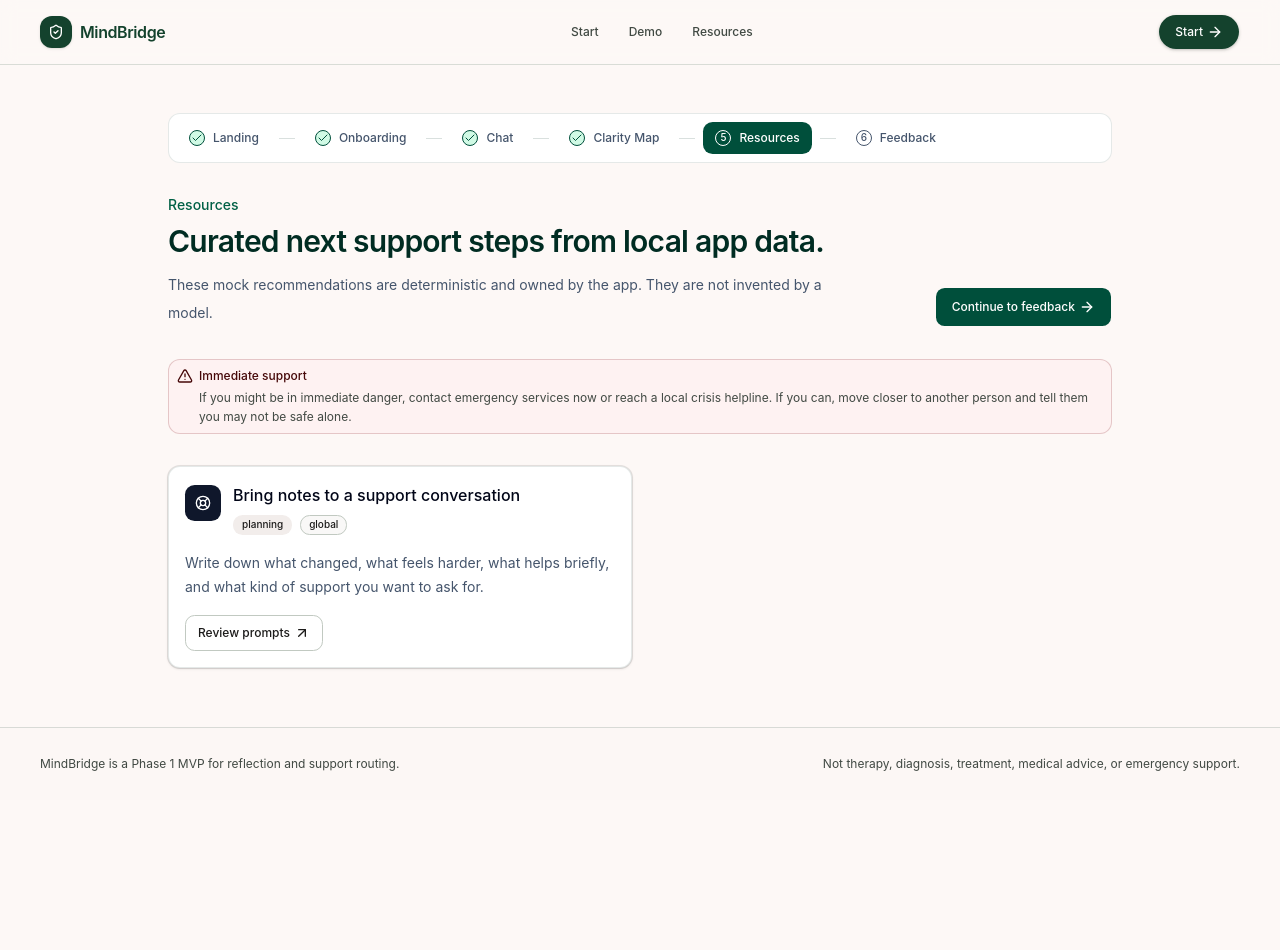
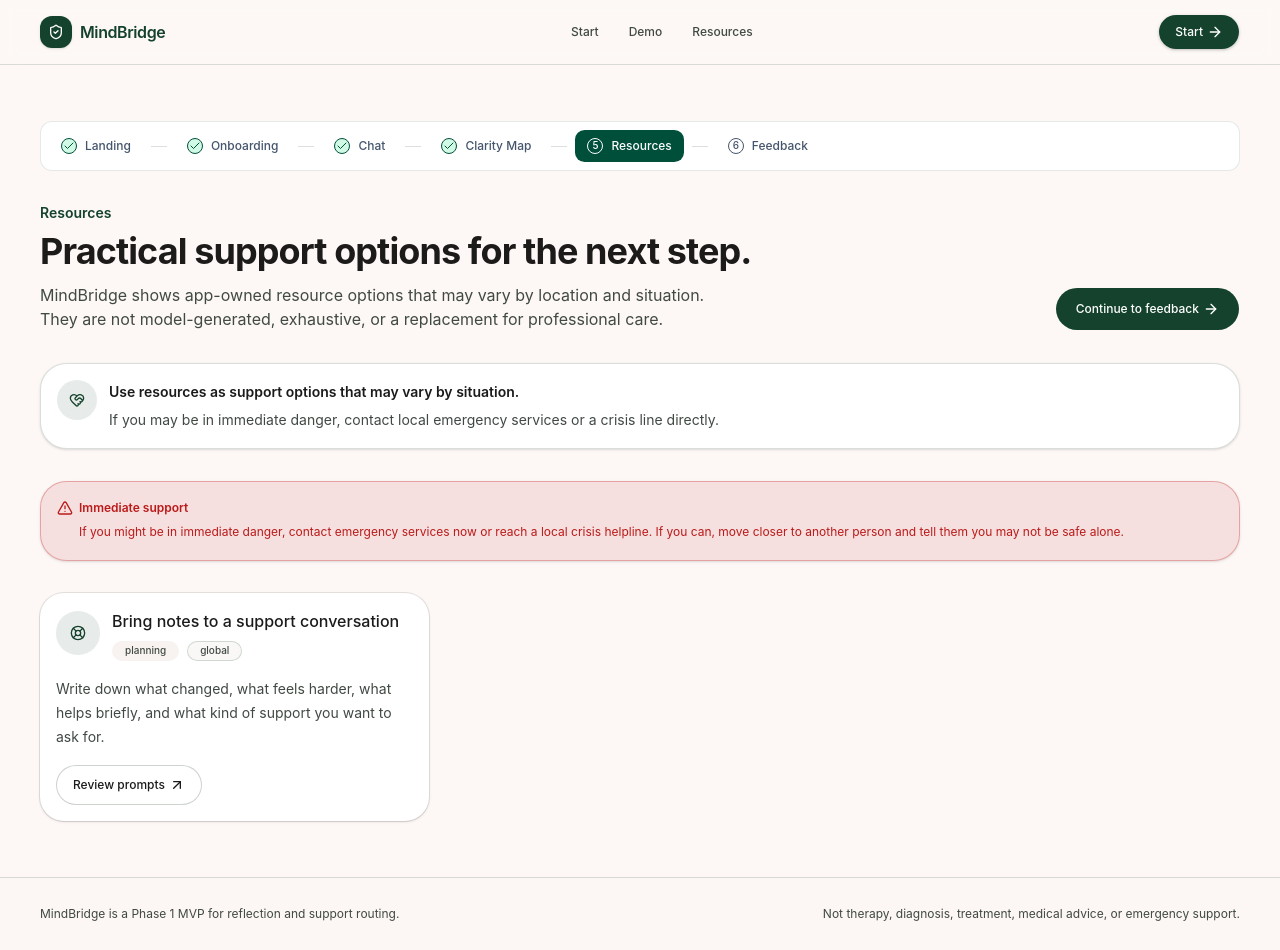
Before and after one commit to souvikb07/mental-health-platform, a Next.js app: page /resources in a window 1280 px wide. Before the commit the page ends 800 px from the top, so only its background shows below. Built offline with nearby package versions, Linux system fonts and the light colour scheme.

Commit message:
Polish MindBridge resources and feedback

```diff
--- a/src/app/feedback/page.tsx
+++ b/src/app/feedback/page.tsx
@@ -1,4 +1,5 @@
 import Link from "next/link";
+import { ArrowLeft } from "lucide-react";
 
 import { PageContainer } from "@/components/layout/page-container";
 import { FeedbackForm } from "@/components/product/feedback-form";
@@ -8,25 +9,33 @@ import { Button } from "@/components/ui/button";
 
 export default function FeedbackPage() {
   return (
-    <PageContainer size="narrow" className="grid gap-8">
+    <PageContainer size="narrow" className="grid gap-8 py-10 sm:py-14">
       <JourneyStepper current="/feedback" />
       <div>
-        <p className="text-sm font-medium text-emerald-800">Feedback</p>
-        <h1 className="mt-2 text-3xl font-semibold tracking-tight text-emerald-950">
-          Help judge whether the mock journey is clear.
+        <p className="text-sm font-semibold text-primary">Feedback</p>
+        <h1 className="mt-2 text-3xl font-bold tracking-tight text-foreground sm:text-4xl">
+          Help improve the MindBridge MVP.
         </h1>
-        <p className="mt-3 text-sm leading-7 text-slate-600">
-          This form posts to an internal mock API for Block 2. It does not save
-          to a database or send analytics.
+        <p className="mt-3 text-sm leading-6 text-muted-foreground sm:text-base">
+          This quiet end-of-journey loop checks whether the reflection flow felt
+          clear and useful. No database persistence, analytics tracking, or
+          clinical review is implied.
         </p>
       </div>
       <SafetyNotice />
-      <div className="rounded-lg border border-emerald-950/10 bg-white p-5 shadow-sm">
+      <div className="mindbridge-ambient-shadow rounded-[2rem] border border-border/60 bg-card p-5 sm:p-6">
         <FeedbackForm />
       </div>
       <div>
-        <Button asChild variant="outline" className="h-10 px-4">
-          <Link href="/">Back to landing</Link>
+        <Button
+          asChild
+          variant="outline"
+          className="h-11 rounded-full border-border/80 bg-card px-5 text-foreground hover:bg-muted"
+        >
+          <Link href="/">
+            <ArrowLeft className="size-4" aria-hidden="true" />
+            Back to landing
+          </Link>
         </Button>
       </div>
     </PageContainer>
--- a/src/app/resources/page.tsx
+++ b/src/app/resources/page.tsx
@@ -1,5 +1,5 @@
 import Link from "next/link";
-import { ArrowRight } from "lucide-react";
+import { ArrowRight, HeartHandshake } from "lucide-react";
 
 import { PageContainer } from "@/components/layout/page-container";
 import { JourneyStepper } from "@/components/product/journey-stepper";
@@ -9,25 +9,45 @@ import { Button } from "@/components/ui/button";
 
 export default function ResourcesPage() {
   return (
-    <PageContainer className="grid gap-8">
+    <PageContainer size="wide" className="grid gap-8 py-10 sm:py-14">
       <JourneyStepper current="/resources" />
-      <div className="grid gap-4 md:grid-cols-[1fr_auto] md:items-end">
+      <section className="grid gap-5 md:grid-cols-[minmax(0,1fr)_auto] md:items-end">
         <div>
-          <p className="text-sm font-medium text-emerald-800">Resources</p>
-          <h1 className="mt-2 text-3xl font-semibold tracking-tight text-emerald-950">
-            Curated next support steps from local app data.
+          <p className="text-sm font-semibold text-primary">Resources</p>
+          <h1 className="mt-2 max-w-3xl text-3xl font-bold tracking-tight text-foreground sm:text-4xl">
+            Practical support options for the next step.
           </h1>
-          <p className="mt-3 max-w-2xl text-sm leading-7 text-slate-600">
-            These mock recommendations are deterministic and owned by the app.
-            They are not invented by a model.
+          <p className="mt-3 max-w-2xl text-sm leading-6 text-muted-foreground sm:text-base">
+            MindBridge shows app-owned resource options that may vary by
+            location and situation. They are not model-generated, exhaustive, or
+            a replacement for professional care.
           </p>
         </div>
-        <Button asChild className="h-10 bg-emerald-900 px-4 text-white hover:bg-emerald-800">
+        <Button
+          asChild
+          className="h-11 rounded-full bg-primary px-5 text-primary-foreground hover:bg-primary/90"
+        >
           <Link href="/feedback">
             Continue to feedback
             <ArrowRight className="size-4" aria-hidden="true" />
           </Link>
         </Button>
+      </section>
+      <div className="rounded-3xl border border-border/60 bg-card p-4 text-sm leading-6 text-muted-foreground shadow-sm">
+        <div className="flex items-start gap-3">
+          <span className="flex size-10 shrink-0 items-center justify-center rounded-2xl bg-primary/10 text-primary">
+            <HeartHandshake className="size-4" aria-hidden="true" />
+          </span>
+          <div>
+            <p className="font-semibold text-foreground">
+              Use resources as support options that may vary by situation.
+            </p>
+            <p className="mt-1">
+              If you may be in immediate danger, contact local emergency
+              services or a crisis line directly.
+            </p>
+          </div>
+        </div>
       </div>
       <SafetyNotice tone="urgent" />
       <ResourcesLoader />
--- a/src/components/product/resource-card.tsx
+++ b/src/components/product/resource-card.tsx
@@ -1,5 +1,5 @@
 import Link from "next/link";
-import { ArrowUpRight, LifeBuoy } from "lucide-react";
+import { ArrowUpRight, Clock3, LifeBuoy, Phone } from "lucide-react";
 
 import { Badge } from "@/components/ui/badge";
 import { Button } from "@/components/ui/button";
@@ -18,35 +18,59 @@ type ResourceCardProps = {
 
 export function ResourceCard({ resource }: ResourceCardProps) {
   return (
-    <Card className="rounded-lg border border-emerald-950/10 bg-white shadow-sm">
+    <Card className="flex h-full flex-col rounded-[1.5rem] border-border/60 bg-card shadow-sm">
       <CardHeader>
         <div className="flex items-start gap-3">
-          <span className="mt-0.5 flex size-9 shrink-0 items-center justify-center rounded-md bg-slate-900 text-white">
+          <span className="mt-0.5 flex size-11 shrink-0 items-center justify-center rounded-2xl bg-primary/10 text-primary">
             <LifeBuoy className="size-4" aria-hidden="true" />
           </span>
           <div className="min-w-0">
-            <CardTitle className="text-base text-slate-950">{resource.title}</CardTitle>
+            <CardTitle className="text-base leading-6 text-foreground">
+              {resource.title}
+            </CardTitle>
             <div className="mt-2 flex flex-wrap gap-2">
-              <Badge variant="secondary" className="rounded-md">
+              <Badge
+                variant="secondary"
+                className="rounded-full bg-muted px-3 py-1 text-muted-foreground"
+              >
                 {resource.type}
               </Badge>
-              <Badge variant="outline" className="rounded-md">
+              <Badge
+                variant="outline"
+                className="rounded-full border-border/70 px-3 py-1 text-muted-foreground"
+              >
                 {resource.country}
               </Badge>
             </div>
           </div>
         </div>
       </CardHeader>
-      <CardContent>
-        <p className="text-sm leading-6 text-slate-600">{resource.description}</p>
+      <CardContent className="grid flex-1 gap-3">
+        <p className="text-sm leading-6 text-muted-foreground">
+          {resource.description}
+        </p>
+        {resource.phone ? (
+          <p className="flex items-center gap-2 rounded-2xl border border-border/50 bg-muted/60 px-3 py-2 text-sm font-semibold text-foreground">
+            <Phone className="size-4 text-primary" aria-hidden="true" />
+            {resource.phone}
+          </p>
+        ) : null}
         {resource.availabilityNote ? (
-          <p className="mt-3 text-xs leading-5 text-slate-500">
+          <p className="flex items-start gap-2 text-xs leading-5 text-muted-foreground">
+            <Clock3
+              className="mt-0.5 size-3.5 shrink-0 text-primary"
+              aria-hidden="true"
+            />
             {resource.availabilityNote}
           </p>
         ) : null}
       </CardContent>
       <CardFooter>
-        <Button asChild variant="outline" className="h-9 px-3">
+        <Button
+          asChild
+          variant="outline"
+          className="h-10 rounded-full border-border/80 bg-card px-4 text-foreground hover:bg-muted"
+        >
           <Link href={resource.href}>
             {resource.actionLabel}
             <ArrowUpRight className="size-4" aria-hidden="true" />
--- a/src/components/product/resources-loader.tsx
+++ b/src/components/product/resources-loader.tsx
@@ -21,23 +21,35 @@ export function ResourcesLoader() {
     })
       .then((response) => setResources(response.resources))
       .catch(() => {
-        setError("Showing local fallback because the mock API did not respond.");
+        setError(
+          "Showing local app-owned fallback resources because the resources API did not respond.",
+        );
         setResources(mockResources);
       });
   }, []);
 
   if (resources.length === 0) {
     return (
-      <div className="rounded-lg border border-emerald-950/10 bg-white p-5 text-sm text-slate-600">
-        Loading mock resources...
+      <div className="mindbridge-ambient-shadow rounded-[2rem] border border-border/60 bg-card p-5 text-sm leading-6 text-muted-foreground">
+        <p className="font-semibold text-foreground">
+          Loading support options...
+        </p>
+        <p className="mt-1">
+          Checking the app-owned resource list for options that fit this MVP
+          session.
+        </p>
       </div>
     );
   }
 
   return (
-    <div className="grid gap-3">
-      {error ? <p className="text-sm text-amber-700">{error}</p> : null}
-      <div className="grid gap-4 md:grid-cols-2">
+    <div className="grid gap-4">
+      {error ? (
+        <p className="rounded-2xl border border-amber-900/20 bg-amber-50 p-3 text-sm leading-6 text-amber-900">
+          {error}
+        </p>
+      ) : null}
+      <div className="grid gap-4 md:grid-cols-2 xl:grid-cols-3">
         {resources.map((resource) => (
           <ResourceCard key={resource.id} resource={resource} />
         ))}
--- a/src/components/product/safety-notice.tsx
+++ b/src/components/product/safety-notice.tsx
@@ -14,18 +14,26 @@ export function SafetyNotice({ tone = "standard", className }: SafetyNoticeProps
   return (
     <Alert
       className={cn(
-        "border-emerald-900/15 bg-white text-slate-800",
-        isUrgent && "border-red-900/20 bg-red-50 text-red-950",
+        "rounded-3xl border-border/60 bg-card p-4 text-foreground shadow-sm",
+        isUrgent &&
+          "border-destructive/30 bg-destructive/10 text-destructive",
         className,
       )}
     >
       {isUrgent ? (
-        <AlertTriangle className="size-4" aria-hidden="true" />
+        <AlertTriangle className="size-4 text-destructive" aria-hidden="true" />
       ) : (
-        <ShieldCheck className="size-4" aria-hidden="true" />
+        <ShieldCheck className="size-4 text-primary" aria-hidden="true" />
       )}
-      <AlertTitle>{isUrgent ? "Immediate support" : "Safety boundary"}</AlertTitle>
-      <AlertDescription>
+      <AlertTitle className="font-semibold">
+        {isUrgent ? "Immediate support" : "Safety boundary"}
+      </AlertTitle>
+      <AlertDescription
+        className={cn(
+          "leading-6 text-muted-foreground",
+          isUrgent && "text-destructive",
+        )}
+      >
         {isUrgent
           ? "If you might be in immediate danger, contact emergency services now or reach a local crisis helpline. If you can, move closer to another person and tell them you may not be safe alone."
           : "MindBridge is for reflection and support routing. It is not therapy, diagnosis, treatment, medical advice, emergency support, or a replacement for professional care."}
```
Also changed, not shown: src/components/product/feedback-form.tsx (+40 -18 lines), 1 other file (tests, documents, lock files or other folders).
